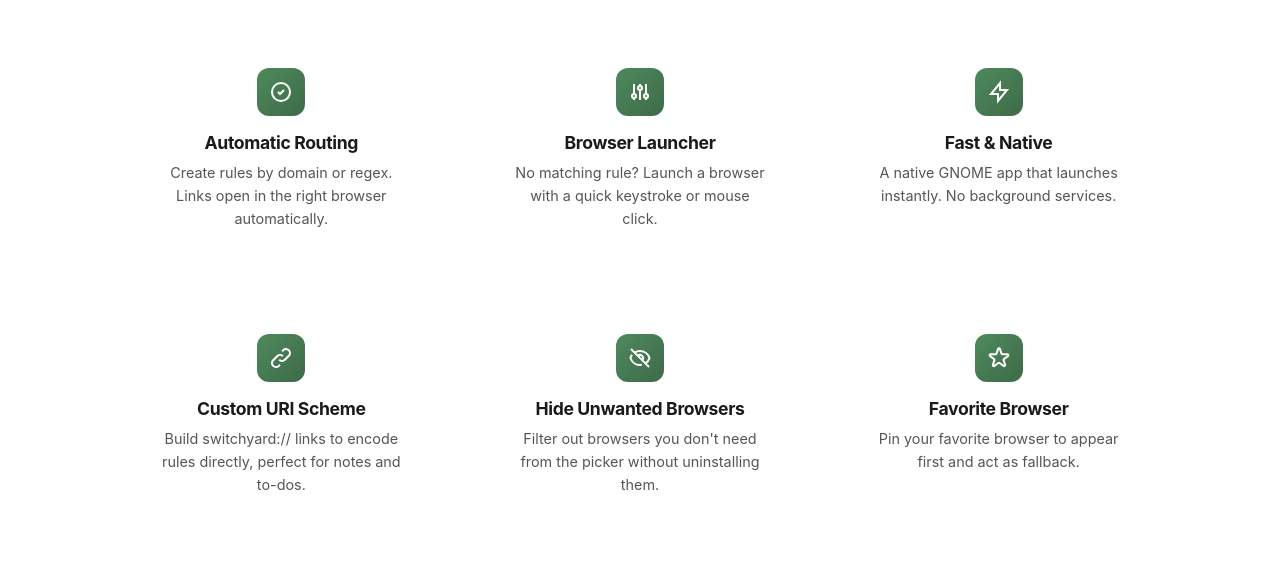
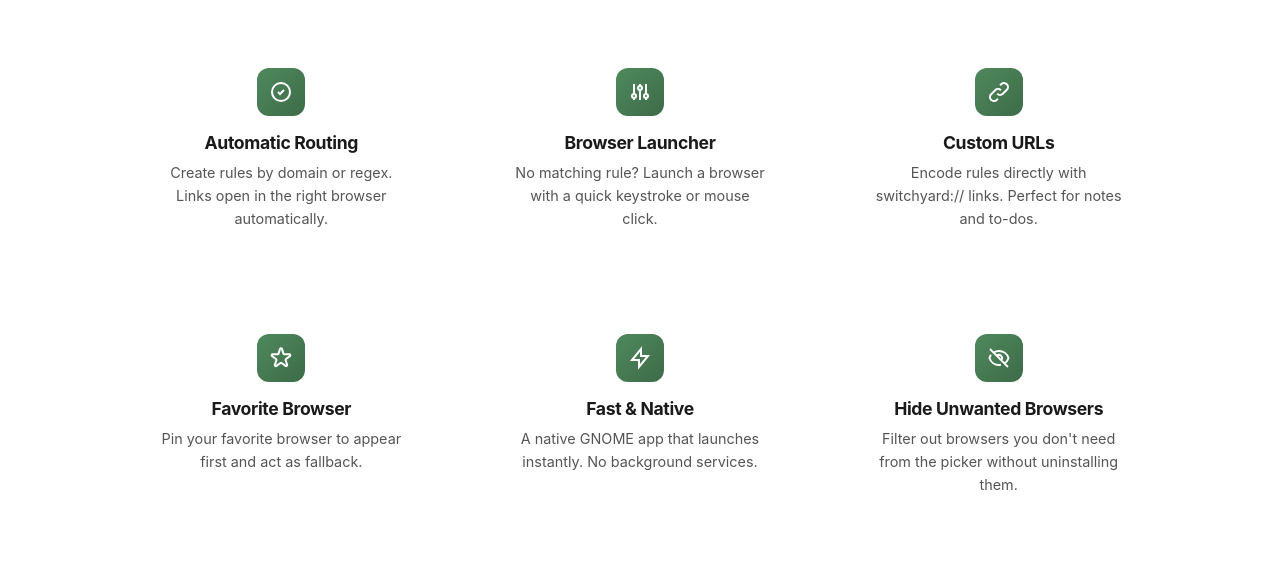
Before and after one commit to alyraffauf/switchyard-website, a React (Vite) app: page / in a window 1280 px wide. Shown: the part 920-1498 px from the top of the page. Built offline with nearby package versions, Linux system fonts and the light colour scheme.

Commit message:
reorder features

```diff
--- a/src/App.tsx
+++ b/src/App.tsx
@@ -143,28 +143,28 @@ const features: Feature[] = [
       "No matching rule? Launch a browser with a quick keystroke or mouse click.",
   },
   {
+    icon: "link",
+    title: "Custom URLs",
+    description:
+      "Encode rules directly with switchyard:// links. Perfect for notes and to-dos.",
+  },
+  {
+    icon: "star",
+    title: "Favorite Browser",
+    description:
+      "Pin your favorite browser to appear first and act as fallback.",
+  },
+  {
     icon: "zap",
     title: "Fast & Native",
     description:
       "A native GNOME app that launches instantly. No background services.",
   },
   {
-    icon: "link",
-    title: "Custom URI Scheme",
-    description:
-      "Build switchyard:// links to encode rules directly, perfect for notes and to-dos.",
-  },
-  {
     icon: "eyeOff",
     title: "Hide Unwanted Browsers",
     description:
       "Filter out browsers you don't need from the picker without uninstalling them.",
-  },
-  {
-    icon: "star",
-    title: "Favorite Browser",
-    description:
-      "Pin your favorite browser to appear first and act as fallback.",
   },
 ];
 
```
